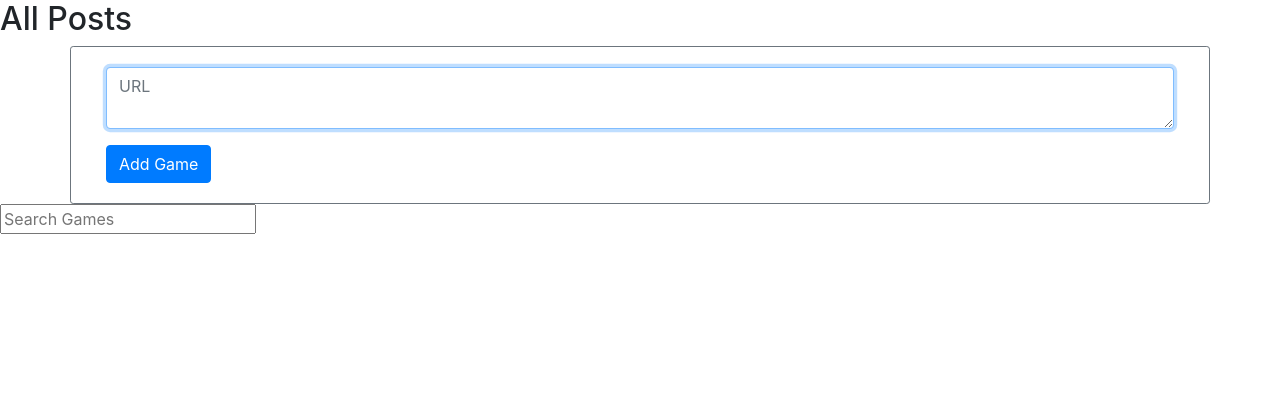
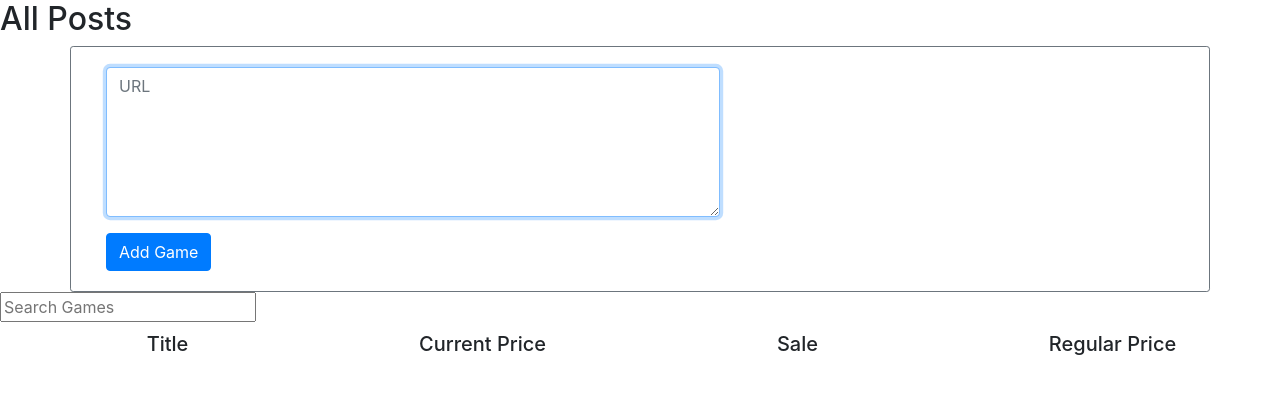
Before and after one commit to tomwhross/wishlist, a Django app: page / in a window 1280 px wide. Shown: the part 56-450 px from the top of the page. Run offline with Django 3.2, Linux system fonts and the light colour scheme; the visitor is signed in with stand-in values (Sample User, id 1); data that the repository does not hold is empty; some libraries are stand-ins or nearby versions.

Commit message:
Start displaying wishlist in js

```diff
--- a/xbox/models.py
+++ b/xbox/models.py
@@ -84,7 +84,7 @@ class Game(models.Model):
             "id": self.id,
             "title": self.title,
             "url": self.url,
-            "wishlist_users": [user.email for user in self.wishlist_users.all()],
+            "wishlist_users": [user.id for user in self.wishlist_users.all()],
             "current_price": float(self.current_price),
             "noted_sale": self.noted_sale,
             "noted_sale_type": self.noted_sale_type,
--- /dev/null
+++ b/xbox/static/xbox/index.js
@@ -0,0 +1,88 @@
+document.addEventListener('DOMContentLoaded', function() {
+
+    // Use buttons to toggle between views
+    // document.querySelector('#inbox').addEventListener('click', () => load_mailbox('inbox'));
+    // document.querySelector('#sent').addEventListener('click', () => load_mailbox('sent'));
+    // document.querySelector('#archived').addEventListener('click', () => load_mailbox('archive'));
+    // document.querySelector('#compose').addEventListener('click', () => compose_email());
+
+    // By default, load the inbox
+    // load_mailbox('inbox');
+    load_wishlist();
+  });
+
+  function load_wishlist() {
+
+    // Show the mailbox and hide other views
+    document.querySelector('#wishlist-view').style.display = 'block';
+    // document.querySelector('#compose-view').style.display = 'none';
+    // document.querySelector('#email-view').style.display = 'none';
+
+    // access the div that will contain the list of emails
+    // and clear it out
+    const wishlist_list = document.querySelector('#wishlist-view-list');
+    wishlist_list.innerHTML = '';
+
+    // get the list of emails for the requested mailbox
+    fetch(`/wishlist`)
+    .then(response => response.json())
+    .then(wishlist => {
+
+      console.log(wishlist);
+
+      // for each of the emails
+      wishlist.forEach(function(game) {
+
+        // create a row div and set some style properties
+        const div_row = document.createElement('div');
+        div_row.className = 'row wishlist-game-row';
+        div_row.style.border = 'thin solid #007bff';
+        div_row.style.padding = '5px';
+        div_row.style.margin = '5px';
+
+        // div_row.onclick = function() {
+        //   load_email(email.id);
+        // }
+
+        // read emails should have a grey background
+        // if (email.read === true) {
+        //   div_row.style.backgroundColor = '#CECECE';
+        // }
+
+        // create columns in the row for sender, subject, and sent time
+        const title = document.createElement('div');
+        title.className = 'col-sm';
+        title.style.textAlign = 'center';
+
+        const current_price = document.createElement('div');
+        current_price.className = 'col-sm';
+        current_price.style.textAlign = 'center';
+
+        const sale = document.createElement('div');
+        sale.className = 'col-sm';
+        sale.style.textAlign = 'center';
+
+        const regular_price = document.createElement('div');
+        regular_price.className = 'col-sm';
+        regular_price.style.textAlign = 'center';
+
+        // add the content to the divs
+        title.innerHTML = game.title;
+        current_price.innerHTML = game.current_price;
+        sale.innerHTML = game.noted_sale_type
+        regular_price.innerHTML = game.regular_price;
+
+        // add the columns to the row
+        div_row.append(title);
+        div_row.append(current_price);
+        div_row.append(sale);
+        div_row.append(regular_price)
+
+        // add the row to the list container
+        wishlist_list.append(div_row);
+      });
+    });
+
+  // Show the mailbox name
+//   document.querySelector('#mailbox-header').innerHTML = `<h3>${mailbox.charAt(0).toUpperCase() + mailbox.slice(1)}</h3>`;
+}
--- /dev/null
+++ b/xbox/static/xbox/styles.css
@@ -0,0 +1,35 @@
+/* body {
+    padding: 10px;
+} */
+
+textarea {
+    min-height: 150px;
+    max-height: 150px;
+    max-width: 48vw;
+    min-width: 48vw;
+}
+
+#post-view
+{
+    display: block;
+    text-align: center;
+}
+form
+{
+    display: inline-block;
+    margin-left: auto;
+    margin-right: auto;
+    text-align: left;
+}
+
+.post-container {
+    max-width: 50vw;
+    margin-top: 10px;
+    padding-top: 5px;
+    padding-bottom: 5px;
+}
+
+.post-row {
+    padding-left: 10px;
+    padding-right: 10px;
+}
--- a/xbox/templates/xbox/index.html
+++ b/xbox/templates/xbox/index.html
@@ -42,9 +42,20 @@
         {% endfor %}
     </div>
 
+    <div id="wishlist-view">
+        <div id="wishlist-header"></div>
+        <div class="row" style="padding: 5px; margin: 5px;">
+            <div class="col-sm" style="text-align: center;"><h5>Title</h5></div>
+            <div class="col-sm" style="text-align: center;"><h5>Current Price</h5></div>
+            <div class="col-sm" style="text-align: center;"><h5>Sale</h5></div>
+            <div class="col-sm" style="text-align: center;"><h5>Regular Price</h5></div>
+        </div>
+        <div id="wishlist-view-list" class="container">
+        </div>
+    </div>
+
 {% endblock %}
 
 {% block script %}
-    {% comment %} <script src="{% static 'network/like.js' %}"></script> {% endcomment %}
-    {% comment %} <script src="{% static 'network/edit.js' %}"></script> {% endcomment %}
+    <script src="{% static 'xbox/index.js' %}"></script>
 {% endblock %}
--- a/xbox/urls.py
+++ b/xbox/urls.py
@@ -8,4 +8,5 @@ urlpatterns = [
     path("logout", views.logout_view, name="logout"),
     path("register", views.register, name="register"),
     path("add_game", views.add_game, name="add_game"),
+    path("wishlist", views.wishlist, name="wishlist"),
 ]
--- a/xbox/util.py
+++ b/xbox/util.py
@@ -86,7 +86,7 @@ def scrape_xbox_store_game_page(url):
     }
 
 
-def update_game_price(games):
+def update_games_price(games):
     """
     Takes a set of game objects and updates the price if the current price in
     the Xbox Store is different that the currently stored price in the app
--- a/xbox/views.py
+++ b/xbox/views.py
@@ -15,36 +15,50 @@ from .models import Game, GameDetails, User
 from .util import (
     get_giantbomb_game_details,
     scrape_xbox_store_game_page,
-    update_game_price,
+    update_games_price,
 )
 
 
 def index(request):
+    if request.user.is_authenticated:
 
-    # TODO: this should be a post request
-    search_entry = request.GET.get("q", None)
+        # TODO: this should be a post request
+        search_entry = request.GET.get("q", None)
 
-    if search_entry:
-        games = Game.objects.filter(title__contains=search_entry).order_by(
-            "-current_price"
-        )
-        search_entry = None
+        if search_entry:
+            games = Game.objects.filter(title__contains=search_entry).order_by(
+                "-current_price"
+            )
+            search_entry = None
+
+            return render(
+                request,
+                "xbox/index.html",
+                {"wishlist": games},
+            )
 
         return render(
             request,
             "xbox/index.html",
-            {"wishlist": games},
+            {
+                "wishlist": Game.objects.filter(wishlist_users=request.user).order_by(
+                    "-current_price"
+                )
+            },
         )
 
-    return render(
-        request,
-        "xbox/index.html",
-        {
-            "wishlist": Game.objects.filter(wishlist_users=request.user).order_by(
-                "-current_price"
-            )
-        },
+    return HttpResponseRedirect(reverse("login"))
+
+
+@login_required
+def wishlist(request):
+    print("here")
+
+    wishlist_games = Game.objects.filter(wishlist_users=request.user).order_by(
+        "-current_price"
     )
+
+    return JsonResponse([game.serialize() for game in wishlist_games], safe=False)
 
 
 def login_view(request):
@@ -110,11 +124,12 @@ def add_game(request):
     if request.method == "POST":
 
         url = request.POST["game-url"]
-        game = Game.objects.filter(url=url)
+        games = Game.objects.filter(url=url)
 
         # if the game does not exist and return the game
         # otherwise return the game
-        if not game:
+
+        if not games:
             xbox_store_page = scrape_xbox_store_game_page(url)
 
             giantbomb_game_details = get_giantbomb_game_details(
@@ -147,6 +162,9 @@ def add_game(request):
 
         else:
             print("Game exists, updating")
-            game = update_game_price(game)
+
+            update_games_price(games)
+
+            [game.wishlist_users.add(request.user) for game in games]
 
     return HttpResponseRedirect(reverse("index"))
```
